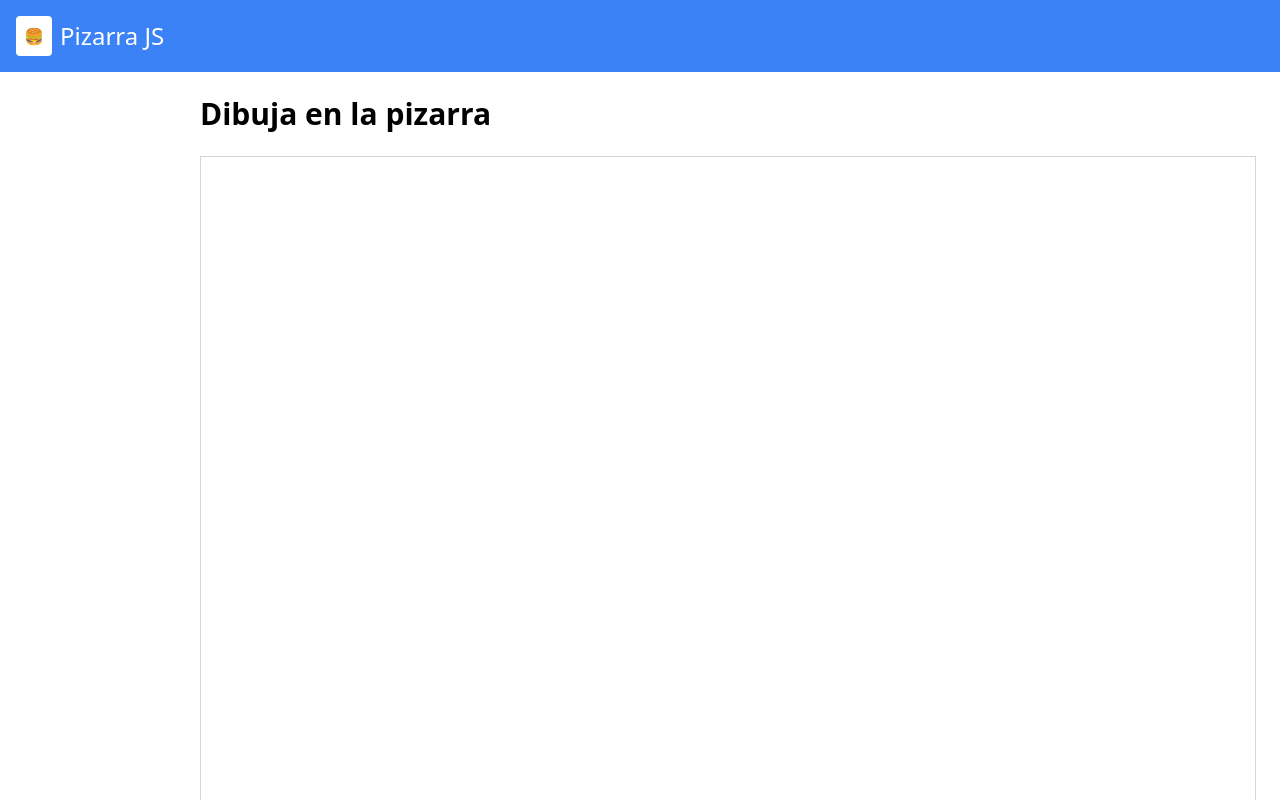
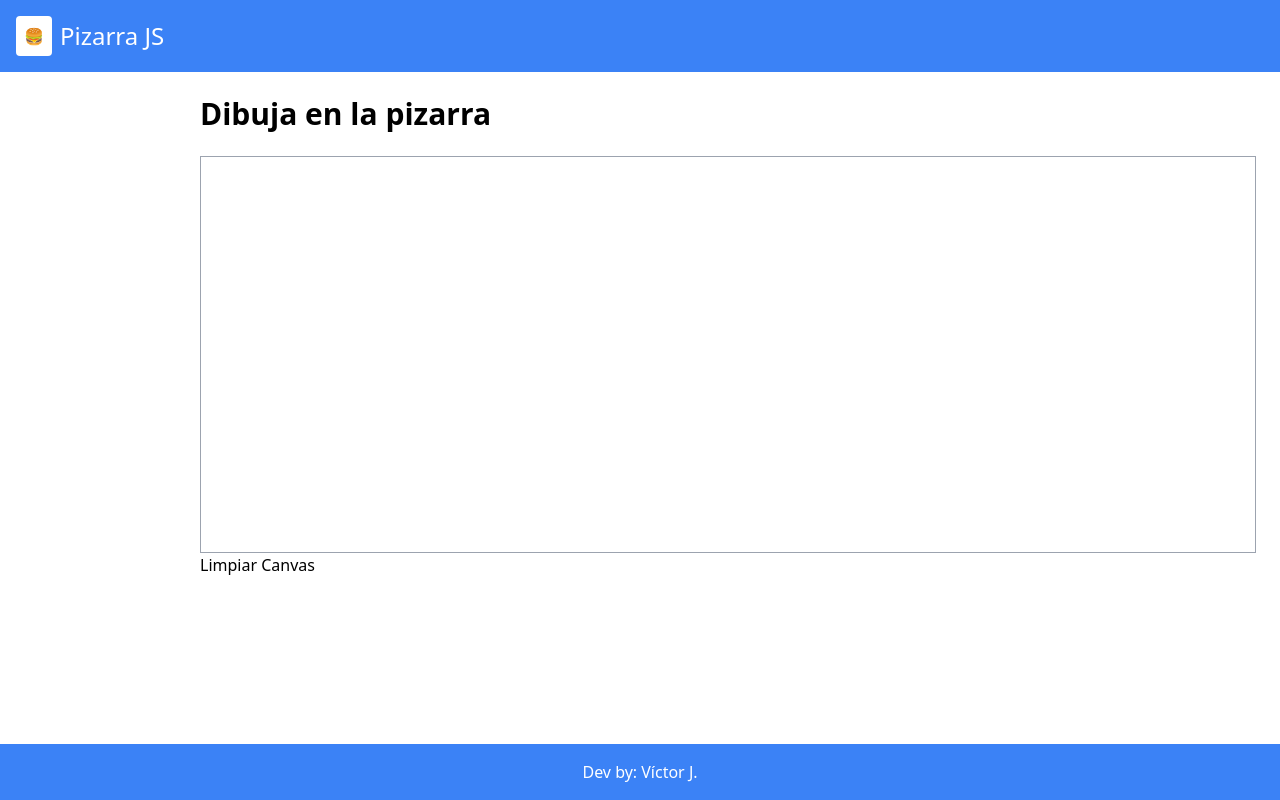
Before and after one commit to maximovj/pizarra-js, a React (Vite) app: page / in a window 1280 px wide. Shown: the top 800 px of the page. Built offline with nearby package versions, Linux system fonts and the light colour scheme.

Commit message:
* Se agrega componenten Canvas

```diff
--- a/src/components/Canvas.jsx
+++ b/src/components/Canvas.jsx
@@ -5,28 +5,46 @@ const Canvas = () => {
     const [isDrawing, setIsDrawing] = useState(false);
     const [context, setContext] = useState(null);
 
-    useEffect(() => {
+    const updateCanvasSize = () => {
         const canvas = canvasRef.current;
         const ctx = canvas.getContext('2d');
+        const width = window.innerWidth;
+        const height = window.innerHeight * 0.6;
 
-        // Establecer el tamaño del canvas
-        canvas.width = canvas.clientWidth;
-        canvas.height = canvas.clientHeight;
-
-        ctx.lineWidth = 3;
+        canvas.width = width * window.devicePixelRatio;
+        canvas.height = height * window.devicePixelRatio;
+        ctx.scale(window.devicePixelRatio, window.devicePixelRatio);
+        ctx.lineWidth = 2;
         ctx.lineCap = 'round';
         setContext(ctx);
+    };
+
+    useEffect(() => {
+        updateCanvasSize();
+        window.addEventListener('resize', updateCanvasSize);
+        return () => window.removeEventListener('resize', updateCanvasSize);
     }, []);
 
     const startDrawing = (e) => {
+        const rect = canvasRef.current.getBoundingClientRect();
+        const x = (e.clientX - rect.left) * window.devicePixelRatio;
+        const y = (e.clientY - rect.top) * window.devicePixelRatio;
+
         context.beginPath();
-        context.moveTo(e.nativeEvent.offsetX, e.nativeEvent.offsetY);
+        context.moveTo(x, y);
         setIsDrawing(true);
     };
 
     const draw = (e) => {
         if (!isDrawing) return;
-        context.lineTo(e.nativeEvent.offsetX, e.nativeEvent.offsetY);
+
+        const rect = canvasRef.current.getBoundingClientRect();
+        const x = (e.clientX - rect.left) * window.devicePixelRatio;
+        const y = (e.clientY - rect.top) * window.devicePixelRatio;
+
+        context.lineWidth = 2;
+        context.strokeStyle = '#000';
+        context.lineTo(x, y);
         context.stroke();
     };
 
@@ -35,16 +53,24 @@ const Canvas = () => {
         setIsDrawing(false);
     };
 
+    const clearCanvas = () => {
+        const canvas = canvasRef.current;
+        const ctx = canvas.getContext('2d');
+        ctx.clearRect(0, 0, canvas.width, canvas.height);
+    };
+
     return (
-        <div className="w-full h-full">
+        <div>
             <canvas
                 ref={canvasRef}
-                className="border border-gray-300 w-full h-screen"
                 onMouseDown={startDrawing}
                 onMouseMove={draw}
                 onMouseUp={stopDrawing}
-                onMouseLeave={stopDrawing}
+                className="border border-gray-400 w-full h-auto"
             />
+            <div>
+                <button onClick={clearCanvas}>Limpiar Canvas</button>
+            </div>
         </div>
     );
 };
--- a/src/index.css
+++ b/src/index.css
@@ -5,3 +5,11 @@
 body {
     @apply bg-white
 }
+
+.canvas-container {
+    cursor: url('/path/to/pencil-icon.png'), auto; /* Para el lápiz */
+}
+
+.canvas-container.eraser {
+    cursor: url('/path/to/eraser-icon.png'), auto; /* Para el borrador */
+}
```
